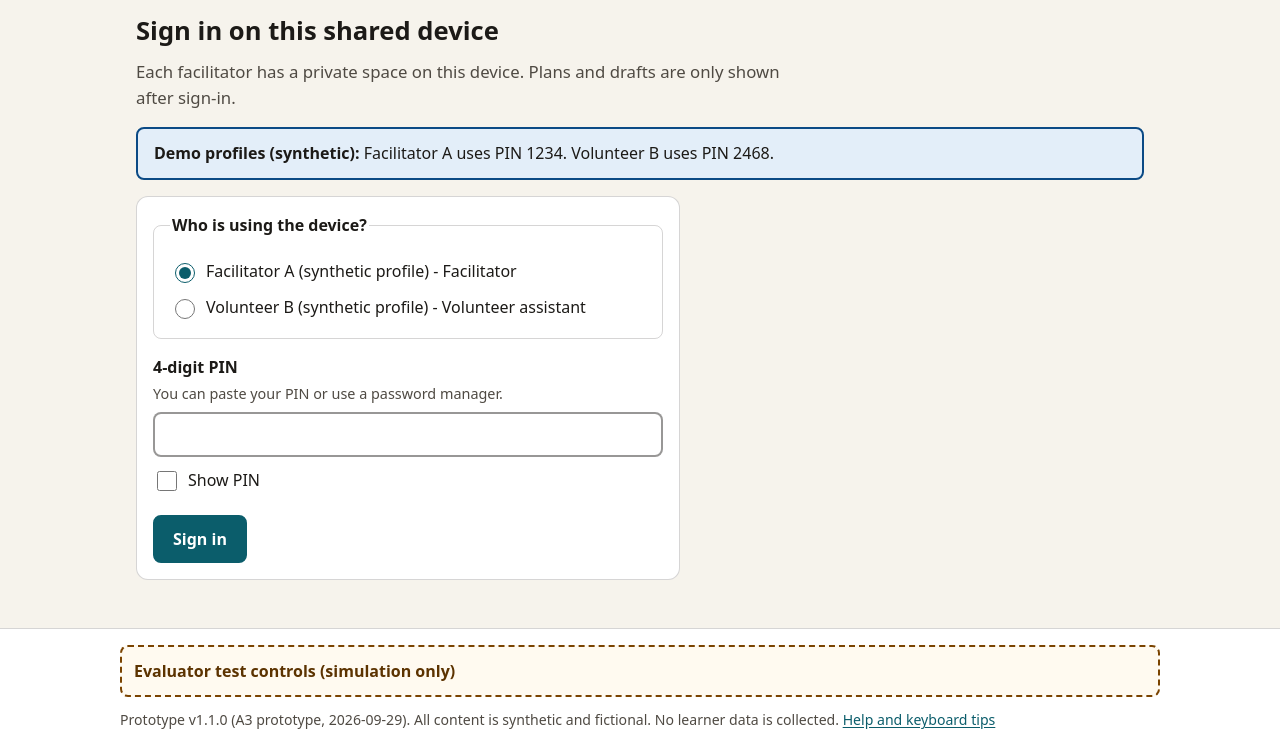
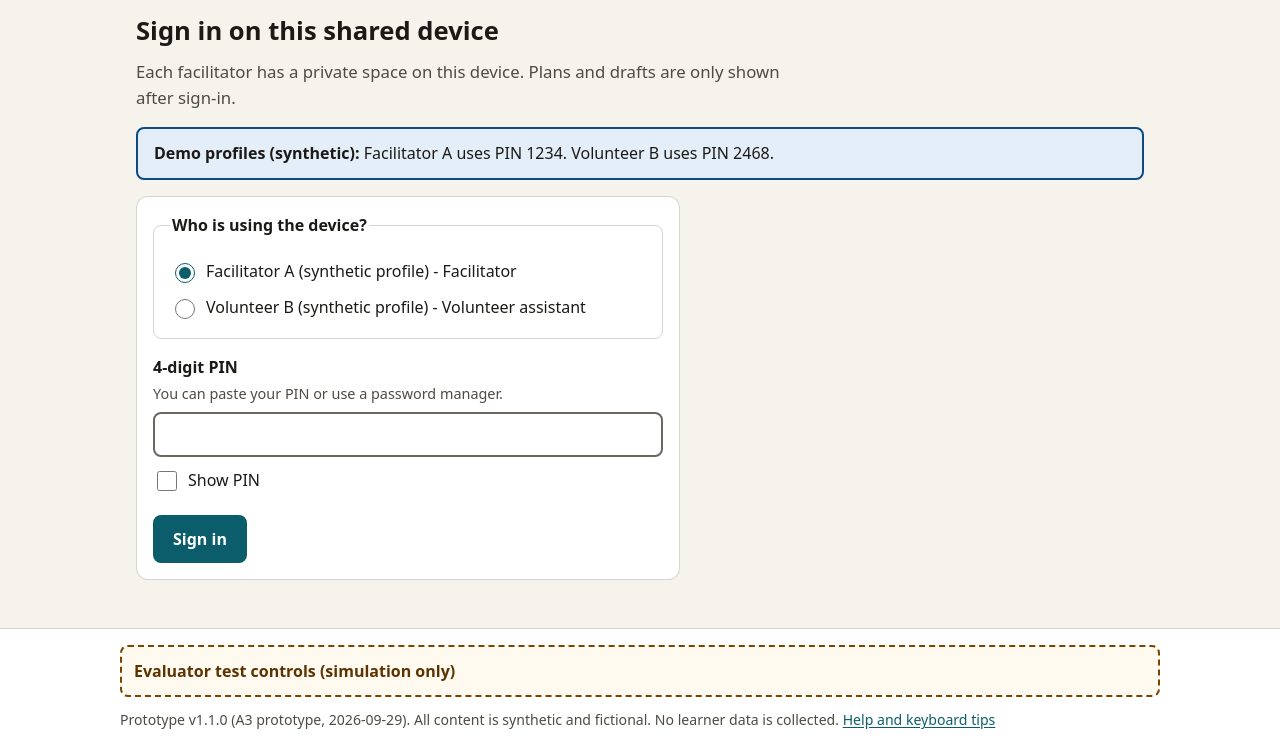
Before and after one commit to Princendeunyema101/stemmate-a3-prototype, a plain HTML site: page prototype/index.html in a window 1280 px wide. Shown: the part 66-813 px from the top of the page. Drawn offline with Linux system fonts and the light colour scheme.

Commit message:
v1.1.0: fix A11Y-04 form-control border contrast to 5.6:1 (SC 1.4.11)

```diff
--- a/prototype/app.css
+++ b/prototype/app.css
@@ -7,7 +7,7 @@
   --text: #1c1a17;
   --muted: #4f4a43;
   --border: rgba(28, 26, 23, 0.18);
-  --border-strong: rgba(28, 26, 23, 0.45);
+  --border-strong: #6b6660; /* v1.1 fix A11Y-04: was rgba(28,26,23,.45) = 2.85:1 on white, below SC 1.4.11 3:1 */
   --accent: #0b5d6b;
   --accent-hover: #084955;
   --accent-ink: #ffffff;
```
